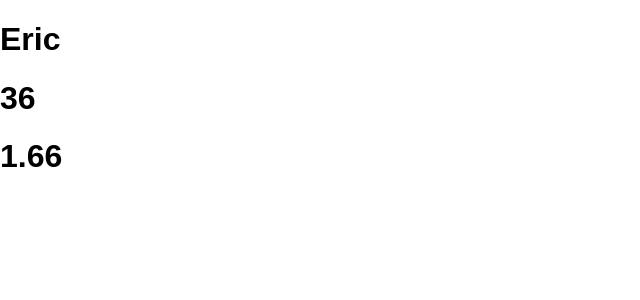
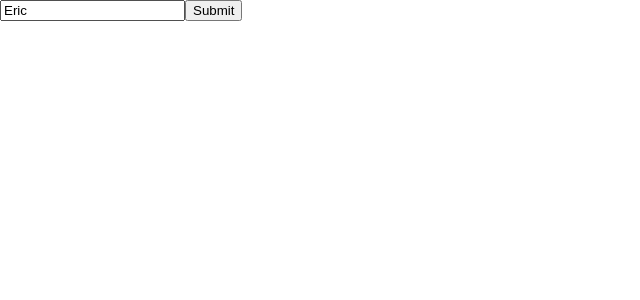
Before and after one commit to ericnakaw/curso-iniciando-com-reactjs, a React (Create React App) app: page / in a window 1280 px wide. Shown: the top 300 px of the page, without its empty margins (0-640 px from the left). Built offline with nearby package versions, Linux system fonts and the light colour scheme.

Commit message:
Trabalhado com eventos

```diff
--- /dev/null
+++ b/src/Events.js
@@ -0,0 +1,47 @@
+import React, { Component } from 'react'
+
+class Events extends Component {
+    constructor(props){
+        super(props)
+
+        this.state = {
+            name: 'Eric',
+            data: []
+        }
+        this.updateInputName = this.updaateInputName.bind(this)
+        this.clickEvent = this.clickEvent.bind(this)
+    }
+
+    updaateInputName(e){
+        return this.setState({
+            name: e.target.value
+        })
+    }
+
+    clickEvent(e){
+        this.state.data.push(this.state.name)
+        return this.setState({
+            name: ''
+        })
+    }
+
+    render(){
+        const { data } = this.state
+        const itens = data.map((item) => {
+                return <li key={item}>{item.toString()}</li>
+            })
+
+        return(
+            <div>
+                <input type="text" name="name" value={ this.state.name } onChange={this.updateInputName} />
+                <button type="button" onClick={this.clickEvent}>Submit</button>
+
+                <ul>
+                    {itens}
+                </ul>
+            </div>
+        )
+    }
+}
+
+export default Events
--- a/src/index.js
+++ b/src/index.js
@@ -5,11 +5,13 @@ import './index.css';
 //import registerServiceWorker from './registerServiceWorker';
 
 // import HelloWorld from './HelloWorld'
-import PropsValidation from './PropsValidation'
+// import PropsValidation from './PropsValidation'
+import Events from './Events'
 
 ReactDOM.render(
     //<HelloWorld txt = 'Hello World from Eric'/>,
-    <PropsValidation name="Eric" age="36" height="1.66" />,
+    // <PropsValidation name="Eric" age="36" height="1.66" />,
+    <Events />,
     document.getElementById("root")
 )
 
```
